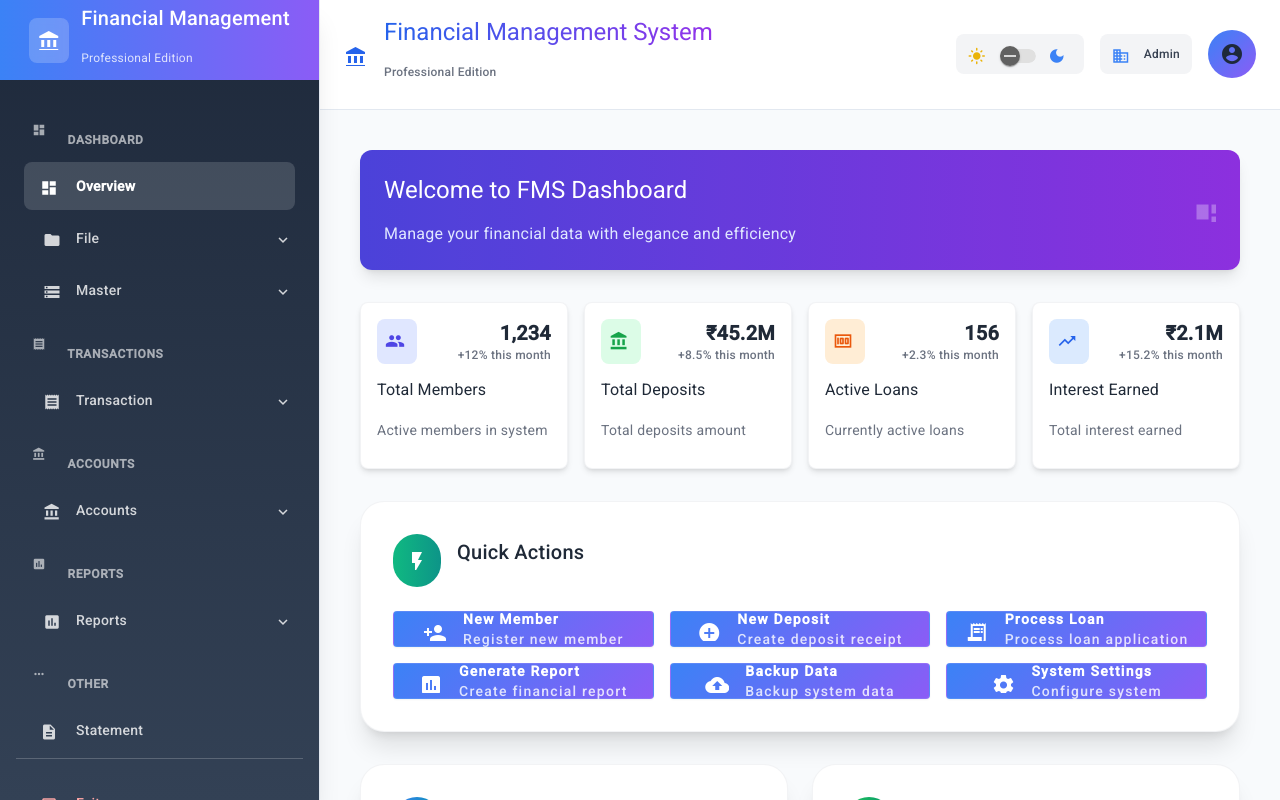
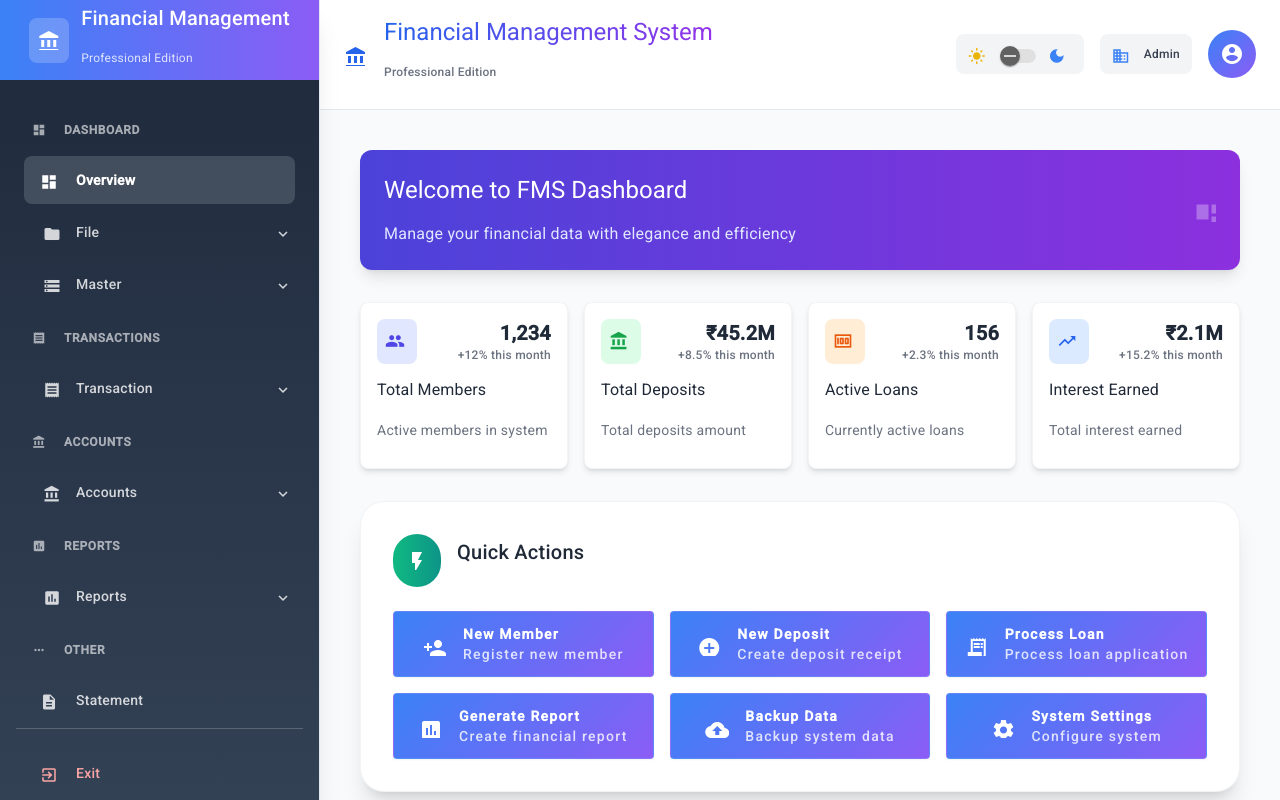
Before and after one commit to rajesh2024-krita/fin, an Angular app: page /dashboard in a window 1280 px wide. Shown: the top 800 px of the page. Built offline with nearby package versions, Linux system fonts and the light colour scheme; sample sign-in values are in the browser's storage.

Commit message:
UI changes

```diff
--- a/src/app/app.component.html
+++ b/src/app/app.component.html
@@ -68,7 +68,7 @@
     <nav class="flex-1 px-4 py-6 space-y-1 overflow-y-auto h-[calc(100vh-5rem)]">
 
       <!-- Dashboard -->
-      <div class="nav-section-header">
+      <div class="nav-section-header flex">
         <mat-icon class="text-sm mr-2">dashboard</mat-icon>
         Dashboard
       </div>
@@ -84,7 +84,7 @@
 
       <!-- User Management - Only for Super Admin -->
       <div *ngIf="currentUser?.role === 'super_admin'" class="space-y-1">
-        <div class="nav-section-header">
+        <div class="nav-section-header flex">
           <mat-icon class="text-sm mr-2">supervisor_account</mat-icon>
           User Management
         </div>
@@ -100,7 +100,7 @@
 
       <!-- Member Management -->
       <div *ngIf="currentUser?.role === 'super_admin' || currentUser?.role === 'society_admin'" class="space-y-1">
-        <div class="nav-section-header">
+        <div class="nav-section-header flex">
           <mat-icon class="text-sm mr-2">people</mat-icon>
           Members
         </div>
@@ -239,7 +239,7 @@
 
       <!-- Transaction Menu -->
       <div *ngIf="canAccessTransactions()" class="space-y-1">
-        <div class="nav-section-header">
+        <div class="nav-section-header flex">
           <mat-icon class="text-sm mr-2">receipt</mat-icon>
           Transactions
         </div>
@@ -304,7 +304,7 @@
 
       <!-- Accounts Menu -->
       <div *ngIf="canAccessAccounts()" class="space-y-1">
-        <div class="nav-section-header">
+        <div class="nav-section-header flex">
           <mat-icon class="text-sm mr-2">account_balance</mat-icon>
           Accounts
         </div>
@@ -386,7 +386,7 @@
 
       <!-- Reports Menu -->
       <div *ngIf="canAccessReports()" class="space-y-1">
-        <div class="nav-section-header">
+        <div class="nav-section-header flex">
           <mat-icon class="text-sm mr-2">assessment</mat-icon>
           Reports
         </div>
@@ -438,7 +438,7 @@
 
       <!-- Other Menu Items -->
       <div class="space-y-1">
-        <div class="nav-section-header">
+        <div class="nav-section-header flex">
           <mat-icon class="text-sm mr-2">more_horiz</mat-icon>
           Other
         </div>
--- a/src/app/components/dashboard/dashboard.component.ts
+++ b/src/app/components/dashboard/dashboard.component.ts
@@ -28,7 +28,7 @@ import { trigger, transition, style, animate, query, stagger } from '@angular/an
           style({ opacity: 0, transform: 'translateY(30px)' }),
           stagger(100, [
             animate('600ms cubic-bezier(0.35, 0, 0.25, 1)',
-                   style({ opacity: 1, transform: 'translateY(0)' }))
+              style({ opacity: 1, transform: 'translateY(0)' }))
           ])
         ], { optional: true })
       ])
@@ -100,7 +100,7 @@ import { trigger, transition, style, animate, query, stagger } from '@angular/an
         <div class="grid grid-cols-1 md:grid-cols-2 lg:grid-cols-3 gap-4">
           <button *ngFor="let action of quickActions; let i = index"
                   mat-raised-button
-                  class="action-button p-6 rounded-2xl text-left transition-all duration-300 transform hover:scale-105"
+                  class="action-button p-6 py-20 rounded-2xl text-left transition-all duration-300 transform hover:scale-105"
                   [class]="getActionButtonClass(i)">
             <div class="flex items-center space-x-4">
               <mat-icon class="text-2xl">{{action.icon}}</mat-icon>
@@ -193,6 +193,10 @@ import { trigger, transition, style, animate, query, stagger } from '@angular/an
 
     .stat-card:hover::before {
       opacity: 1;
+    }
+    .mdc-button{
+      padding-top: 2rem !important;
+      padding-bottom: 2rem !important;
     }
 
     .action-button {
--- a/src/styles.css
+++ b/src/styles.css
@@ -146,7 +146,7 @@ body {
 
   .btn-primary {
     background: var(--gradient-primary);
-    color: white;
+    color: white !important;
     padding: 8px 16px;
     border-radius: 8px;
     font-weight: 500;
```
